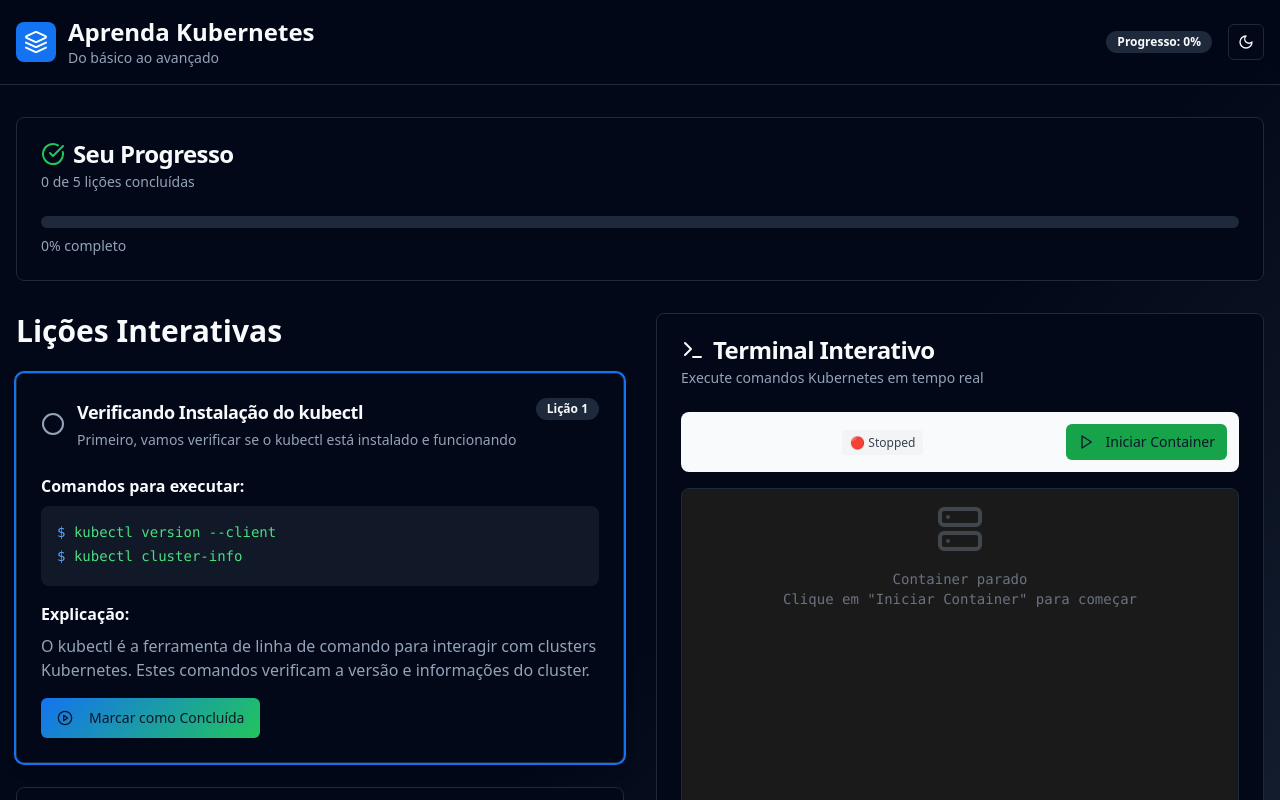
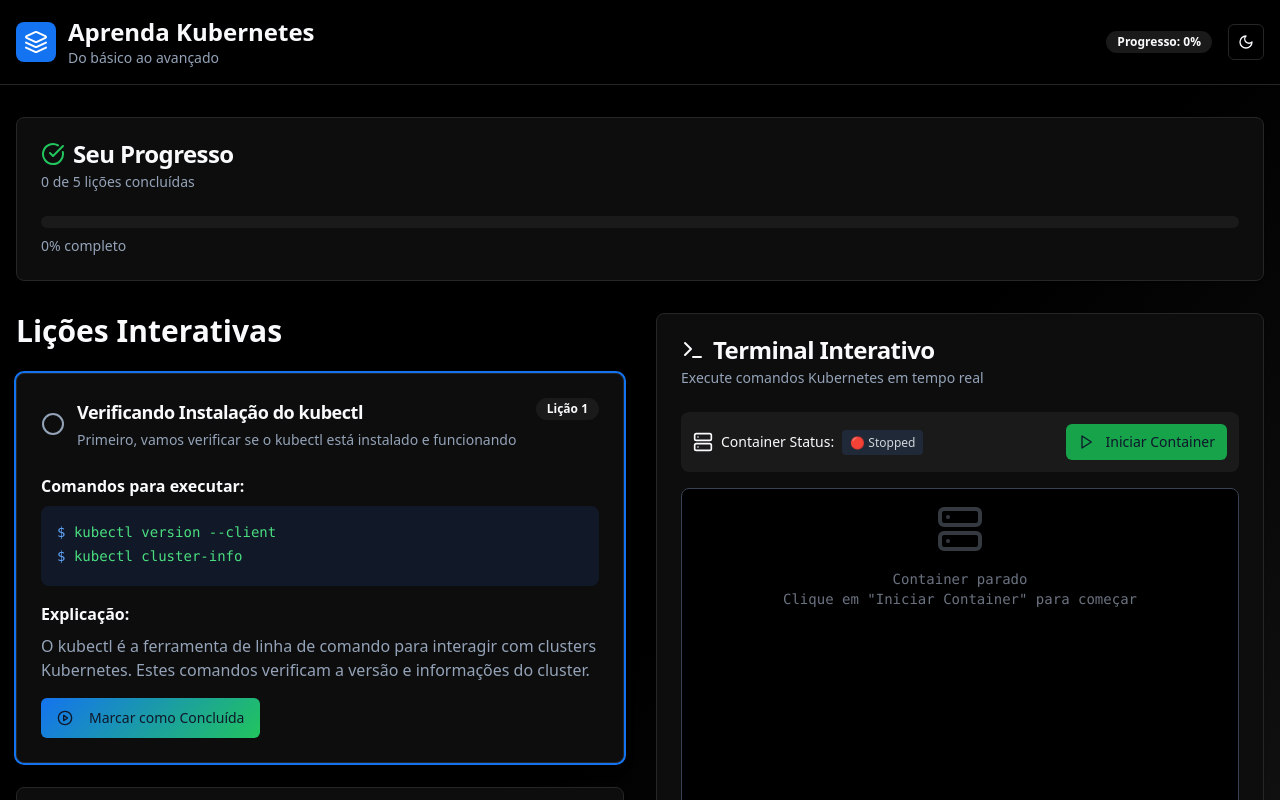
Before and after one commit to m1theusr/k8s-easy-start-lab, a React (Vite) app: page / in a window 1280 px wide. Both pictures are taken after a click on the button "Iniciar Terminal". Shown: the top 800 px of the page. Built offline with nearby package versions, Linux system fonts and the light colour scheme.

Commit message:
Fix terminal scrollbar, dark mode, and background
- Added scrollbar to terminal output.
- Fixed container status not respecting dark mode.
- Changed dark theme background to black.

```diff
--- a/src/components/InteractiveTerminal.tsx
+++ b/src/components/InteractiveTerminal.tsx
@@ -1,4 +1,3 @@
-
 import React, { useState, useRef, useEffect } from 'react';
 import { Button } from '@/components/ui/button';
 import { Input } from '@/components/ui/input';
@@ -149,15 +148,15 @@ Conditions:
   return (
     <div className="space-y-4">
       {/* Container Status */}
-      <div className="flex items-center justify-between p-3 bg-gray-50 rounded-lg">
+      <div className="flex items-center justify-between p-3 bg-muted rounded-lg">
         <div className="flex items-center">
           <Server className="w-5 h-5 mr-2" />
           <span className="text-sm font-medium">
             Container Status:
             <span className={`ml-2 px-2 py-1 rounded text-xs ${
-              containerStatus === 'running' ? 'bg-green-100 text-green-700' :
-              containerStatus === 'starting' ? 'bg-yellow-100 text-yellow-700' :
-              'bg-gray-100 text-gray-700'
+              containerStatus === 'running' ? 'bg-green-100 dark:bg-green-900 text-green-700 dark:text-green-300' :
+              containerStatus === 'starting' ? 'bg-yellow-100 dark:bg-yellow-900 text-yellow-700 dark:text-yellow-300' :
+              'bg-gray-100 dark:bg-gray-800 text-gray-700 dark:text-gray-300'
             }`}>
               {containerStatus === 'running' ? '🟢 Running' :
                containerStatus === 'starting' ? '🟡 Starting...' :
@@ -191,10 +190,10 @@ Conditions:
       </div>
 
       {/* Terminal */}
-      <Card className="terminal min-h-96 max-h-96 overflow-hidden">
+      <Card className="terminal min-h-96 max-h-96 overflow-hidden bg-black border-gray-700">
         <div
           ref={terminalRef}
-          className="h-full p-4 overflow-y-auto font-mono text-sm"
+          className="h-full p-4 overflow-y-auto font-mono text-sm scrollbar-thin scrollbar-thumb-gray-600 scrollbar-track-gray-800 hover:scrollbar-thumb-gray-500"
         >
           {containerStatus === 'running' && (
             <>
@@ -223,7 +222,7 @@ Conditions:
                   className="bg-transparent border-none text-green-400 placeholder-gray-500 focus:ring-0 focus:outline-none flex-1"
                   style={{ boxShadow: 'none' }}
                 />
-                {isLoading && <span className="terminal-cursor ml-1">█</span>}
+                {isLoading && <span className="terminal-cursor ml-1 text-green-400">█</span>}
               </form>
             </>
           )}
@@ -251,7 +250,7 @@ Conditions:
       </Card>
 
       {containerStatus === 'running' && (
-        <div className="text-xs text-gray-500 bg-gray-50 p-2 rounded">
+        <div className="text-xs text-muted-foreground bg-muted p-2 rounded">
           💡 <strong>Dica:</strong> Este é um terminal simulado para aprendizado.
           Digite "help" para ver todos os comandos disponíveis ou experimente os comandos das lições acima.
         </div>
--- a/src/index.css
+++ b/src/index.css
@@ -53,32 +53,32 @@
   }
 
   .dark {
-    --background: 222.2 84% 4.9%;
+    --background: 0 0% 0%;
     --foreground: 210 40% 98%;
-    --card: 222.2 84% 4.9%;
+    --card: 0 0% 5%;
     --card-foreground: 210 40% 98%;
-    --popover: 222.2 84% 4.9%;
+    --popover: 0 0% 5%;
     --popover-foreground: 210 40% 98%;
     --primary: 210 40% 98%;
     --primary-foreground: 222.2 47.4% 11.2%;
-    --secondary: 217.2 32.6% 17.5%;
+    --secondary: 0 0% 10%;
     --secondary-foreground: 210 40% 98%;
-    --muted: 217.2 32.6% 17.5%;
+    --muted: 0 0% 10%;
     --muted-foreground: 215 20.2% 65.1%;
-    --accent: 217.2 32.6% 17.5%;
+    --accent: 0 0% 10%;
     --accent-foreground: 210 40% 98%;
     --destructive: 0 62.8% 30.6%;
     --destructive-foreground: 210 40% 98%;
-    --border: 217.2 32.6% 17.5%;
-    --input: 217.2 32.6% 17.5%;
+    --border: 0 0% 15%;
+    --input: 0 0% 15%;
     --ring: 212.7 26.8% 83.9%;
-    --sidebar-background: 240 5.9% 10%;
+    --sidebar-background: 0 0% 5%;
     --sidebar-foreground: 240 4.8% 95.9%;
     --sidebar-primary: 224.3 76.3% 48%;
     --sidebar-primary-foreground: 0 0% 100%;
-    --sidebar-accent: 240 3.7% 15.9%;
+    --sidebar-accent: 0 0% 10%;
     --sidebar-accent-foreground: 240 4.8% 95.9%;
-    --sidebar-border: 240 3.7% 15.9%;
+    --sidebar-border: 0 0% 15%;
     --sidebar-ring: 217.2 91.2% 59.8%;
   }
 }
@@ -104,7 +104,7 @@
 
 /* Terminal styles */
 .terminal {
-  background: #1a1a1a;
+  background: #000000;
   color: #00ff00;
   font-family: 'Courier New', monospace;
 }
@@ -130,3 +130,37 @@
   50% { background-position: 100% 50%; }
   100% { background-position: 0% 50%; }
 }
+
+/* Custom scrollbar for terminal */
+.scrollbar-thin {
+  scrollbar-width: thin;
+}
+
+.scrollbar-thumb-gray-600::-webkit-scrollbar-thumb {
+  background-color: #4b5563;
+}
+
+.scrollbar-track-gray-800::-webkit-scrollbar-track {
+  background-color: #1f2937;
+}
+
+.hover\:scrollbar-thumb-gray-500:hover::-webkit-scrollbar-thumb {
+  background-color: #6b7280;
+}
+
+::-webkit-scrollbar {
+  width: 8px;
+}
+
+::-webkit-scrollbar-track {
+  background: #1f2937;
+}
+
+::-webkit-scrollbar-thumb {
+  background: #4b5563;
+  border-radius: 4px;
+}
+
+::-webkit-scrollbar-thumb:hover {
+  background: #6b7280;
+}
```
